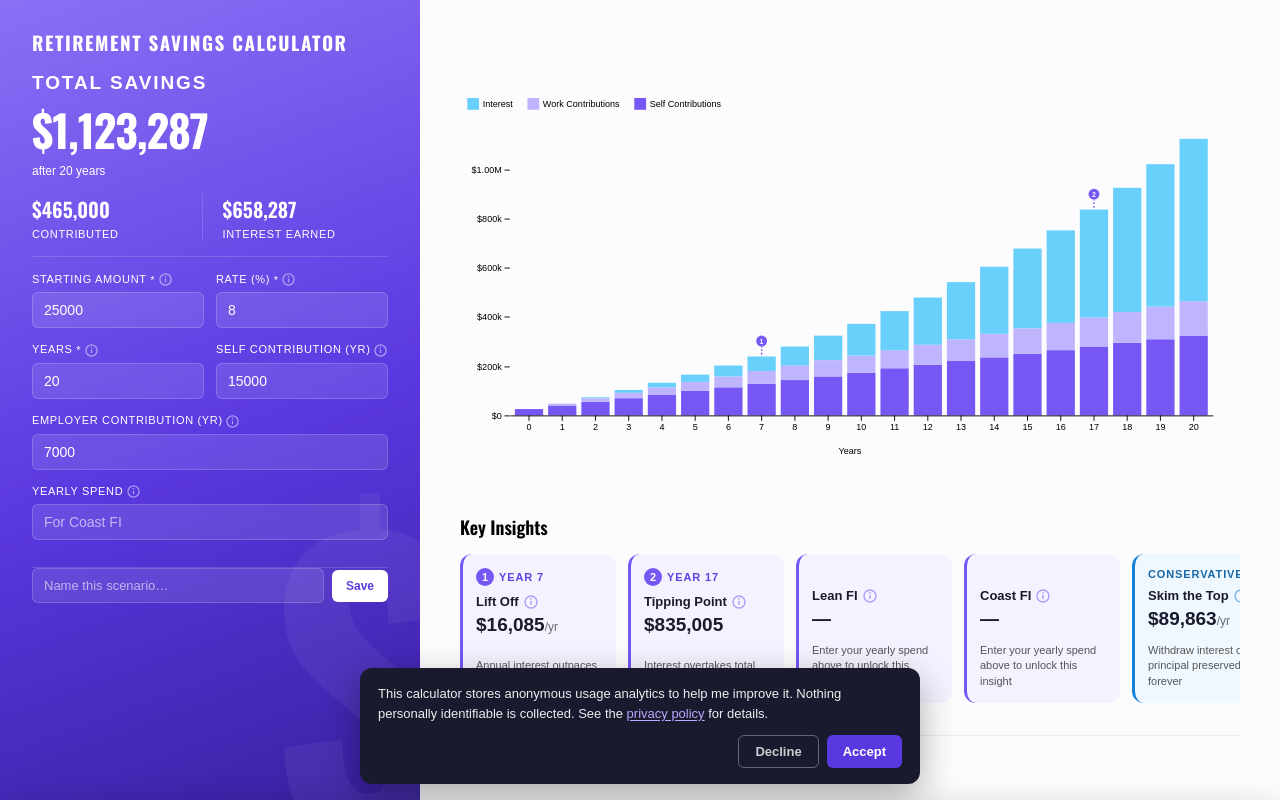
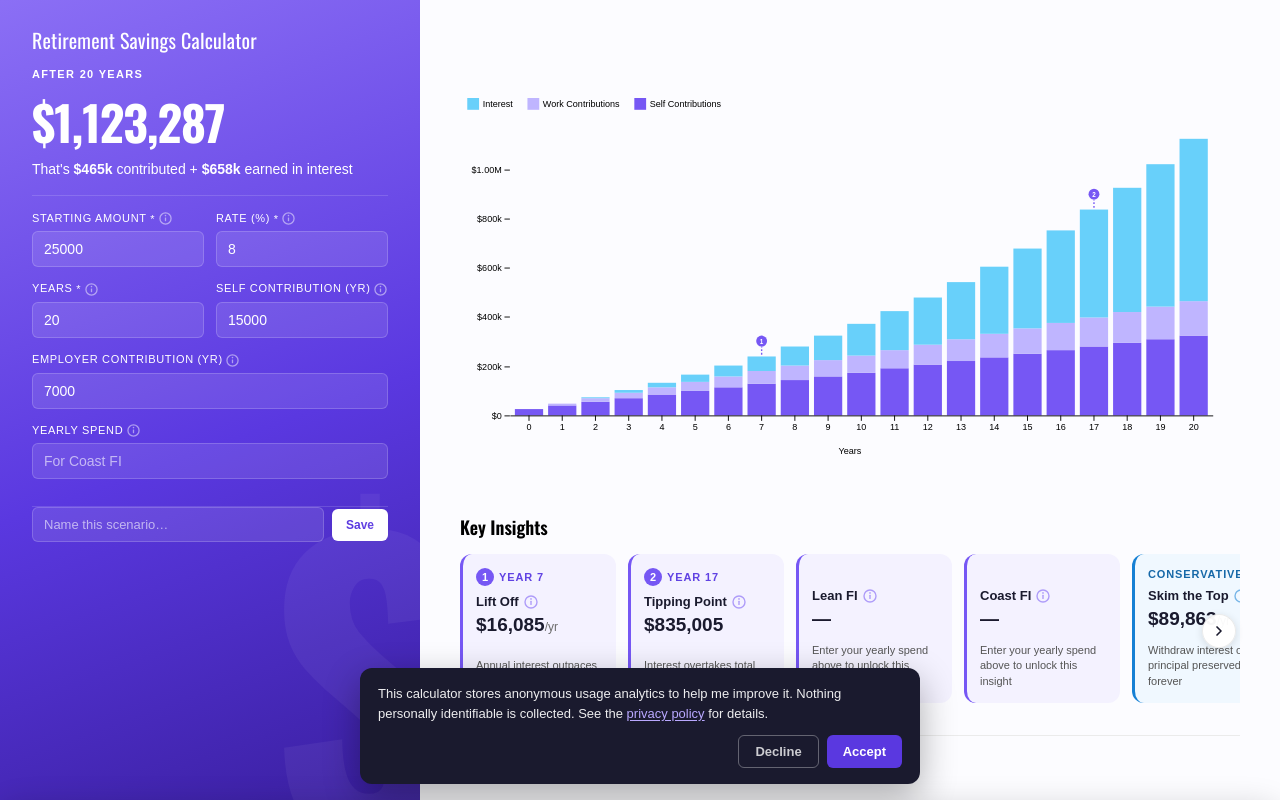
Before and after one commit to amandarae220/Calculator2.0, a website: page index.html in a window 1280 px wide. Drawn offline with nearby package versions, Linux system fonts and the light colour scheme.

Commit message:
backport portfolio hero redesign + a11y

```diff
--- a/index.html
+++ b/index.html
@@ -188,34 +188,39 @@
             user-select: none;
         }
 
+        /* ── Page title ── */
         .appTitle {
+            margin: 0;
             font-family: 'Oswald', sans-serif;
-            /* Sized to WCAG large-text (>=18.66px bold) so white clears 3:1 on
-               the gradient's light stop, where small white text can't reach 4.5:1. */
-            font-size: 19px;
-            font-weight: 700;
-            letter-spacing: 0.08em;
+            font-size: 20px;
+            font-weight: 500;
+            line-height: 1.2;
+            letter-spacing: 0.01em;
+            color: #fff;
+        }
+
+
+        /* ── Hero ── */
+        #hero {
+            display: flex;
+            flex-direction: column;
+            gap: 10px;
+        }
+
+        .heroEyebrow {
+            margin: 0;
+            font-size: 11px;
+            font-weight: 600;
             text-transform: uppercase;
+            letter-spacing: 0.12em;
             color: #fff;
-        }
-
-        /* ── Hero metric ── */
-        .metaLabel {
-            /* Large-text (bold, >=18.66px) so white clears 3:1 on the light
-               top of the gradient; small white text here fails 4.5:1. */
-            font-size: 19px;
-            font-weight: 700;
-            text-transform: uppercase;
-            letter-spacing: 0.1em;
-            color: #fff;
-            margin-bottom: 6px;
         }
 
         #result {
             font-family: 'Oswald', sans-serif;
-            font-size: clamp(34px, 5.5vh, 54px);
+            font-size: clamp(38px, 6vh, 58px);
             font-weight: 700;
-            line-height: 1.15;
+            line-height: 1.1;
             letter-spacing: -1px;
             color: #fff;
             /* Oswald renders the $ glyph slightly above the cap-line; iOS
@@ -224,38 +229,17 @@
             padding-top: 0.12em;
         }
 
-        #heroYears {
-            font-size: 12px;
+        .heroBreakdown {
+            margin: 0;
+            font-size: 14px;
+            line-height: 1.45;
             color: #fff;
-            margin-top: 8px;
-        }
-
-        /* ── Secondary metrics ── */
-        #secondaryMetrics {
-            display: flex;
-        }
-
-        .secMetric { flex: 1; }
-
-        .secMetric + .secMetric {
-            border-left: 1px solid rgba(255,255,255,0.15);
-            padding-left: 20px;
-            margin-left: 4px;
-        }
-
-        .secVal {
-            font-family: 'Oswald', sans-serif;
-            font-size: clamp(15px, 2.5vh, 22px);
+            max-width: 44ch;
+        }
+
+        .heroBreakdown strong {
             font-weight: 600;
             color: #fff;
-        }
-
-        .secLabel {
-            font-size: 11px;
-            text-transform: uppercase;
-            letter-spacing: 0.06em;
-            color: #fff;
-            margin-top: 4px;
         }
 
         /* ── Divider ── */
@@ -415,6 +399,8 @@
 
         #chart {
             width: 100%;
+            max-width: 1100px;
+            margin: 0 auto;
         }
 
         #chart svg {
@@ -426,8 +412,10 @@
 
         /* ── Key Insights ── */
         #insightsSection {
+            width: 100%;
+            max-width: 1100px;
+            margin: 4px auto 0;
             padding-top: 24px;
-            margin-top: 4px;
         }
 
         .insightsSectionTitle {
@@ -435,6 +423,10 @@
             font-size: 18px;
             font-weight: 600;
             margin-bottom: 14px;
+        }
+
+        .insightCarousel {
+            position: relative;
         }
 
         #insightCards {
@@ -443,10 +435,44 @@
             gap: 12px;
             overflow-x: auto;
             padding-bottom: 4px;
+            scroll-behavior: smooth;
             scrollbar-width: none;
         }
 
         #insightCards::-webkit-scrollbar { display: none; }
+
+        .insightNavBtn {
+            position: absolute;
+            top: 50%;
+            transform: translateY(-50%);
+            z-index: 3;
+            width: 34px;
+            height: 34px;
+            padding: 0;
+            display: inline-flex;
+            align-items: center;
+            justify-content: center;
+            border-radius: 50%;
+            border: 1px solid rgba(0, 0, 0, 0.08);
+            background: rgba(255, 255, 255, 0.96);
+            color: #1a1a2e;
+            box-shadow: 0 2px 8px rgba(0, 0, 0, 0.12);
+            cursor: pointer;
+            transition: background 0.15s ease, transform 0.15s ease, opacity 0.15s ease;
+        }
+        .insightNavBtn:hover,
+        .insightNavBtn:focus-visible {
+            background: #fff;
+            outline: none;
+            transform: translateY(-50%) scale(1.05);
+        }
+        .insightNavBtn[hidden] { display: none; }
+        .insightNavBtn--prev { left: 4px; }
+        .insightNavBtn--next { right: 4px; }
+
+        @media (max-width: 640px) {
+            .insightNavBtn { width: 30px; height: 30px; }
+        }
 
         .insightCard {
             flex: 0 0 auto;
@@ -1137,24 +1163,10 @@
     <aside id="leftPanel" aria-label="Calculator inputs and summary">
         <h1 class="appTitle">Retirement Savings Calculator</h1>
 
-        <section id="hero" aria-label="Total savings summary">
-            <div class="metaLabel">Total Savings</div>
-            <!-- aria-hidden so the ~180-frame count-up tween never reaches AT;
-                 the settled value is announced once via #heroStatus below. -->
-            <div id="result" aria-hidden="true"></div>
-            <div id="heroYears" class="heroYears"></div>
-            <div id="heroStatus" class="sr-only" role="status"></div>
-        </section>
-
-        <section id="secondaryMetrics">
-            <div class="secMetric">
-                <div id="contributed" class="secVal"></div>
-                <div class="secLabel">Contributed</div>
-            </div>
-            <div class="secMetric">
-                <div id="interest" class="secVal"></div>
-                <div class="secLabel">Interest Earned</div>
-            </div>
+        <section id="hero" aria-label="Total savings summary" aria-live="polite" aria-atomic="true">
+            <p id="heroYears" class="heroEyebrow"></p>
+            <div id="result"></div>
+            <p id="heroBreakdown" class="heroBreakdown"></p>
         </section>
 
         <hr class="panelDivider" id="inputsDivider">
@@ -1214,7 +1226,15 @@
 
         <section id="insightsSection" aria-labelledby="insightsHeading">
             <h2 id="insightsHeading" class="insightsSectionTitle">Key Insights</h2>
-            <div id="insightCards" role="list" aria-label="Key insights about your retirement projection"></div>
+            <div class="insightCarousel">
+                <button type="button" id="insightPrevBtn" class="insightNavBtn insightNavBtn--prev" aria-label="Scroll insights left" aria-controls="insightCards" hidden>
+                    <svg width="16" height="16" viewBox="0 0 24 24" fill="none" stroke="currentColor" stroke-width="2.5" stroke-linecap="round" stroke-linejoin="round" aria-hidden="true" focusable="false"><polyline points="15 18 9 12 15 6"/></svg>
+                </button>
+                <div id="insightCards" role="list" aria-label="Key insights about your retirement projection"></div>
+                <button type="button" id="insightNextBtn" class="insightNavBtn insightNavBtn--next" aria-label="Scroll insights right" aria-controls="insightCards" hidden>
+                    <svg width="16" height="16" viewBox="0 0 24 24" fill="none" stroke="currentColor" stroke-width="2.5" stroke-linecap="round" stroke-linejoin="round" aria-hidden="true" focusable="false"><polyline points="9 18 15 12 9 6"/></svg>
+                </button>
+            </div>
         </section>
 
         <section id="savedSection" aria-labelledby="savedHeading">
@@ -1473,19 +1493,24 @@
         var last = totalArray[totalArray.length - 1];
         var sav  = Math.round(last.amount);
         var con  = Math.round(inp.p + (inp.c + inp.e) * inp.t);
-        var int_ = sav - con;
-
-        document.getElementById("result").textContent      = fmtDollar(sav);
-        document.getElementById("contributed").textContent = fmtDollar(con);
-        document.getElementById("interest").textContent    = fmtDollar(Math.max(0, int_));
-        document.getElementById("heroYears").textContent   =
-            "after " + inp.t + " year" + (inp.t === 1 ? "" : "s");
-
-        // Single polite live region for AT — announces the settled figure once
-        // per update instead of every count-up frame (see #hero / #result).
-        document.getElementById("heroStatus").textContent  =
-            "Total savings " + fmtDollar(sav) + ", after " + inp.t +
-            " year" + (inp.t === 1 ? "" : "s") + ".";
+        var int_ = Math.max(0, sav - con);
+
+        document.getElementById("result").textContent    = fmtDollar(sav);
+        document.getElementById("heroYears").textContent =
+            "After " + inp.t + " year" + (inp.t === 1 ? "" : "s");
+
+        // Rebuild breakdown sentence with bolded compact numbers.
+        var breakdown = document.getElementById("heroBreakdown");
+        breakdown.textContent = "";
+        breakdown.appendChild(document.createTextNode("That's "));
+        var conEl = document.createElement("strong");
+        conEl.textContent = fmtCompact(con);
+        breakdown.appendChild(conEl);
+        breakdown.appendChild(document.createTextNode(" contributed + "));
+        var intEl = document.createElement("strong");
+        intEl.textContent = fmtCompact(int_);
+        breakdown.appendChild(intEl);
+        breakdown.appendChild(document.createTextNode(" earned in interest"));
     }
 
     // ── Saved scenarios ──────────────────────────────────
@@ -2635,6 +2660,46 @@
     });
 })();
 </script>
+<script>
+    // Insight cards carousel: shows left/right nav buttons only when the card
+    // row overflows horizontally, and hides each arrow at its respective scroll
+    // extent. Cards render ~3s after load, so a MutationObserver re-checks
+    // visibility whenever the row's children change.
+    (function initInsightCarousel() {
+        var cards   = document.getElementById('insightCards');
+        var prevBtn = document.getElementById('insightPrevBtn');
+        var nextBtn = document.getElementById('insightNextBtn');
+        if (!cards || !prevBtn || !nextBtn) return;
+
+        var CARD_STEP = 168; // 156px card + 12px gap
+
+        function updateNav() {
+            var maxScroll = cards.scrollWidth - cards.clientWidth;
+            if (maxScroll <= 1) {
+                prevBtn.hidden = true;
+                nextBtn.hidden = true;
+                return;
+            }
+            prevBtn.hidden = cards.scrollLeft <= 0;
+            nextBtn.hidden = cards.scrollLeft >= maxScroll - 1;
+        }
+
+        prevBtn.addEventListener('click', function () {
+            cards.scrollBy({ left: -CARD_STEP, behavior: 'smooth' });
+        });
+        nextBtn.addEventListener('click', function () {
+            cards.scrollBy({ left: CARD_STEP, behavior: 'smooth' });
+        });
+
+        cards.addEventListener('scroll', updateNav, { passive: true });
+        window.addEventListener('resize', updateNav);
+
+        // Cards render async; re-check visibility when children change.
+        new MutationObserver(updateNav).observe(cards, { childList: true });
+
+        updateNav();
+    })();
+</script>
 <script src="assets/analytics.js"></script>
 </body>
 
```
